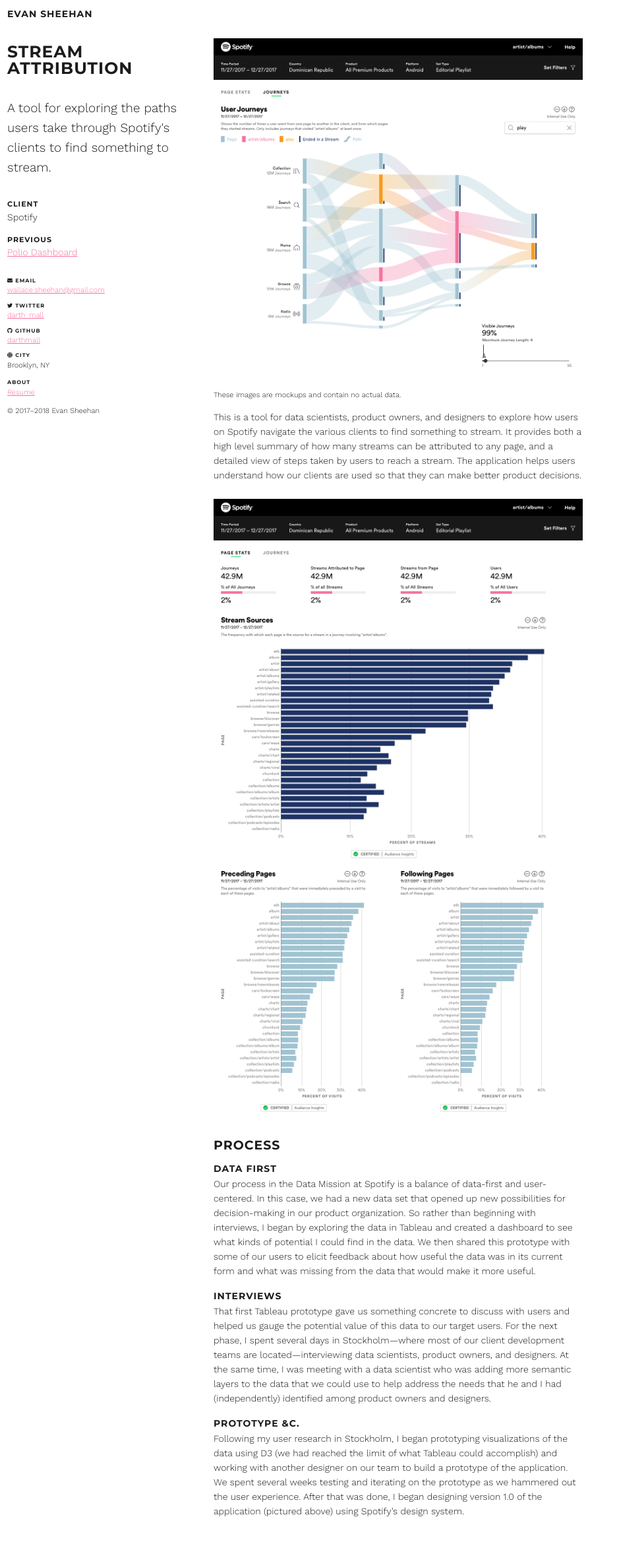
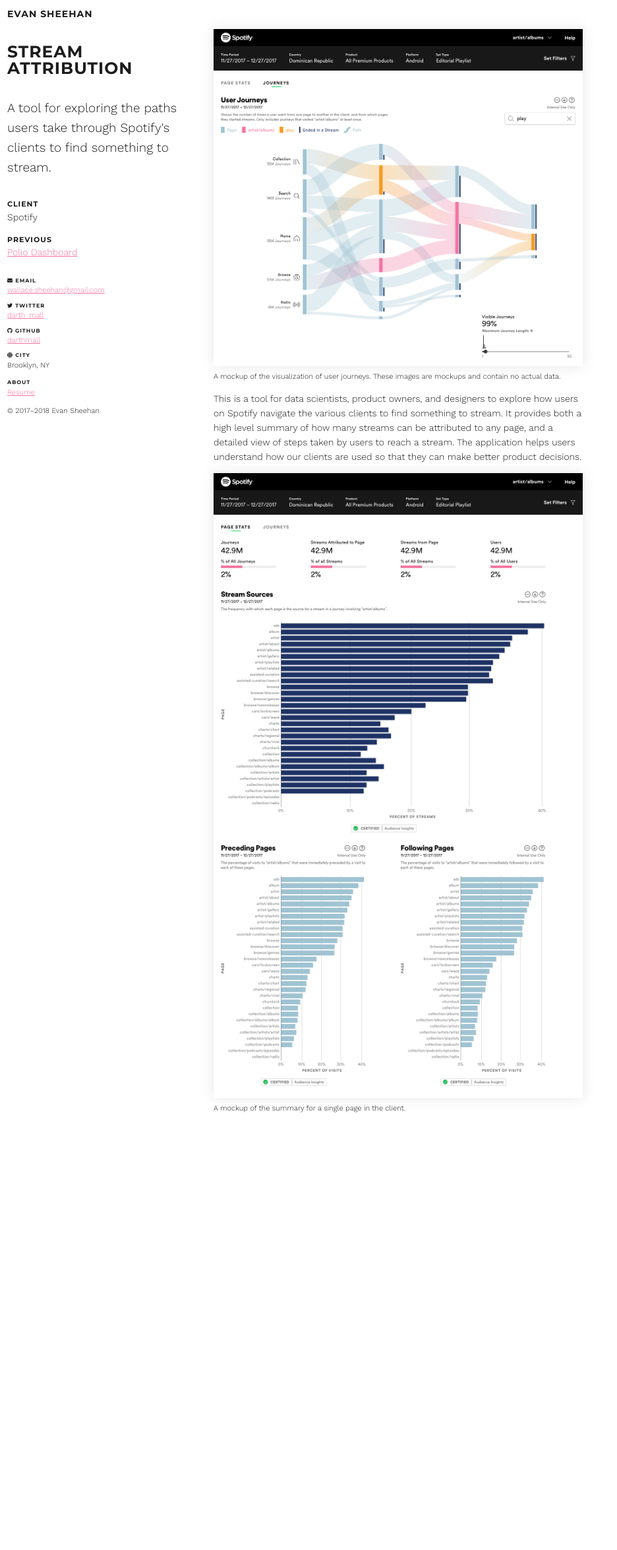
Before and after one commit to darthmall/darthmall.github.io, a Jekyll site: the page built from _projects/user_journey.md, in a window 1280 px wide. Shown: the whole page at 66% size, without its empty margins (0-936 px from the left). Built offline with Jekyll 4.4.1, drawn with Linux system fonts in a browser that asks for light colours; nearby versions of some CDN libraries; after the commit the page ends 1721 px from its top, so only the background shows below that.

Commit message:
Place all images in figures
Wrap all the images in project pages in figures with captions. Add a box
shadow to images in figures so that the mockups with white backgrounds
stand out a little better against the page

```diff
--- a/_projects/user_journey.md
+++ b/_projects/user_journey.md
@@ -8,24 +8,16 @@
 color: F573A0
 ---
 
-![A mockup of the visualization of user journeys]({{ "assets/img/user_journey/journeys.png" | relative_url }})
 
-<aside class="disclaimer">These images are mockups and contain no actual data.</aside>
+<figure>
+  <img alt=""
+      src="{% link assets/img/user_journey/journeys.png %}" />
+  <figcaption>A mockup of the visualization of user journeys. These images are mockups and contain no actual data.</figcaption>
+</figure>
 
 This is a tool for data scientists, product owners, and designers to explore how users on Spotify navigate the various clients to find something to stream. It provides both a high level summary of how many streams can be attributed to any page, and a detailed view of steps taken by users to reach a stream. The application helps users understand how our clients are used so that they can make better product decisions.
 
-![A mockup of the summary for a single page in the client]({{ "assets/img/user_journey/summary.png" | relative_url}})
-
-## Process
-
-### Data First
-
-Our process in the Data Mission at Spotify is a balance of data-first and user-centered. In this case, we had a new data set that opened up new possibilities for decision-making in our product organization. So rather than beginning with interviews, I began by exploring the data in Tableau and created a dashboard to see what kinds of potential I could find in the data. We then shared this prototype with some of our users to elicit feedback about how useful the data was in its current form and what was missing from the data that would make it more useful.
-
-### Interviews
-
-That first Tableau prototype gave us something concrete to discuss with users and helped us gauge the potential value of this data to our target users. For the next phase, I spent several days in Stockholm—where most of our client development teams are located—interviewing data scientists, product owners, and designers. At the same time, I was meeting with a data scientist who was adding more semantic layers to the data that we could use to help address the needs that he and I had (independently) identified among product owners and designers.
-
-### Prototype &c.
-
-Following my user research in Stockholm, I began prototyping visualizations of the data using D3 (we had reached the limit of what Tableau could accomplish) and working with another designer on our team to build a prototype of the application. We spent several weeks testing and iterating on the prototype as we hammered out the user experience. After that was done, I began designing version 1.0 of the application (pictured above) using Spotify's design system.
+<figure>
+  <img src="{% link assets/img/user_journey/summary.png %}" alt="">
+  <figcaption>A mockup of the summary for a single page in the client.</figcaption>
+</figure>
--- a/_sass/base.sass
+++ b/_sass/base.sass
@@ -32,9 +32,9 @@
 .gallery
   margin-bottom: ms(3)
 
-footer,
 dt,
-.disclaimer
+figcaption,
+footer
   font-size: ms(-1)
 
 footer dt
@@ -97,6 +97,9 @@
 
 h4
   font-weight: bold
+
+h4,
+figure
   margin: 0
 
 p + p
@@ -106,6 +109,9 @@
   margin-bottom: ms(-2)
   margin-left: 0
 
+figure img
+  box-shadow: 0 0 20px rgba(0, 0, 0, 0.1)
+
 a
   color: var(--primary-color)
 
```
Also changed, not shown: _projects/energy_capture_map.md (+10 -2 lines), _projects/jigs.md (+4 -16 lines), _projects/polio.md (+12 -7 lines).
